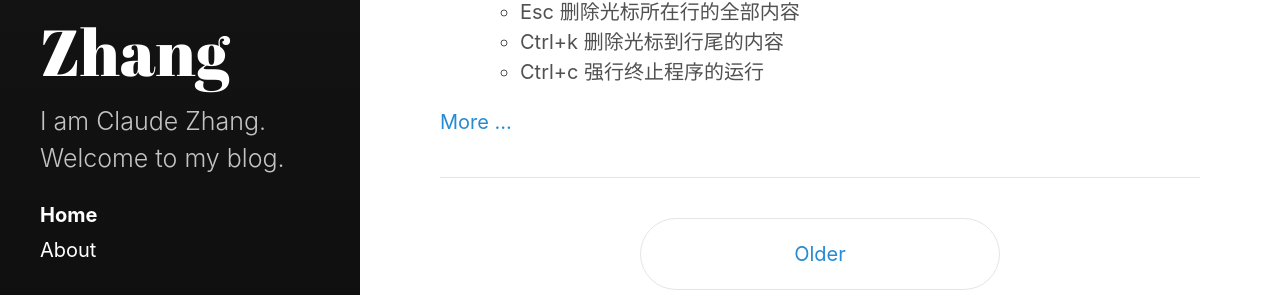
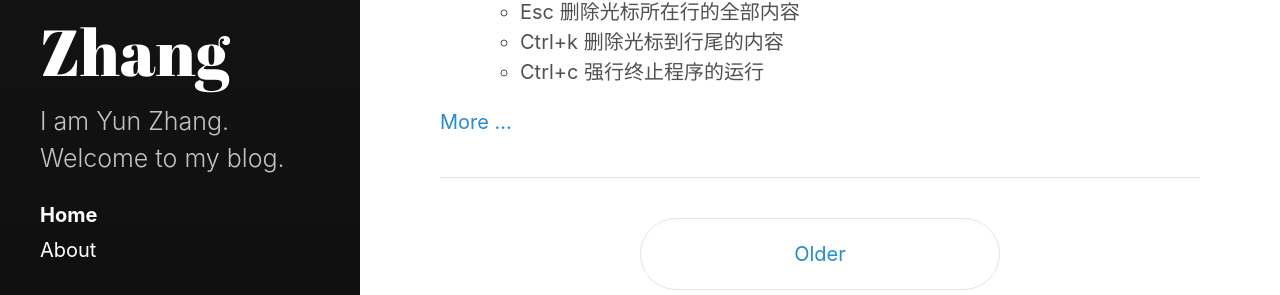
Before and after one commit to claude9493/claude9493.github.io, a Jekyll site: the page built from index.html, in a window 1280 px wide. Shown: the part 2860-3155 px from the top of the page. Built offline with Jekyll 4.4.1, drawn with Linux system fonts in a browser that asks for light colours; the list of posts is cut into pages by our own code.

Commit message:
claude is my English name

```diff
--- a/_config.yml
+++ b/_config.yml
@@ -5,7 +5,7 @@ highlighter:      rouge
 # Setup
 title:            Yun Zhang
 tagline:          'Blog'
-description:      'I am Claude Zhang. Welcome to my blog.'
+description:      'I am Yun Zhang. Welcome to my blog.'
 url:              http://claude9493.name/
 baseurl:          # the optional subpath of your site, e.g. "/blog"
                   # NB: This applies to all pages in your Jekyll site.
@@ -14,7 +14,7 @@ baseurl:          # the optional subpath of your site, e.g. "/blog"
                   # sidebar_blog_link below.
 
 author:
-  name:           'Yun Zhang'
+  name:           'Y.Zhang'
   url:            http://claude9493.name/
 
 paginate:         5
```
